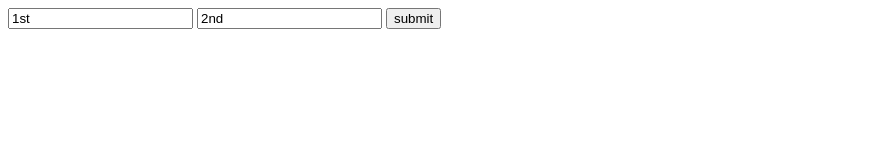
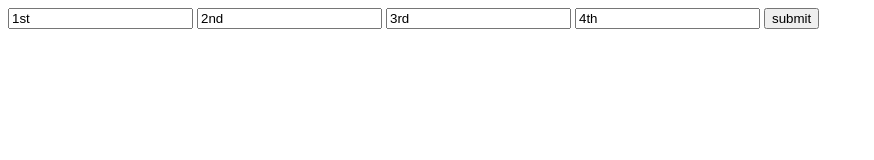
Before and after one commit to antoyatnam/trial_repository, a plain HTML site: page index.html in a window 1280 px wide. Shown: the whole page, without its empty margins (0-874 px from the left). Drawn offline with Linux system fonts and the light colour scheme.

Commit message:
trial commit two

```diff
--- a/index.html
+++ b/index.html
@@ -6,7 +6,8 @@
 
 		<input type="tel" placeholder="telephone" maxlength="10" required value="1st">
 		<input type="tel" placeholder="telephone" maxlength="10" required value="2nd">
-
+		<input type="tel" placeholder="telephone" maxlength="10" required value="3rd">
+		<input type="tel" placeholder="telephone" maxlength="10" required value="4th">
 		<button type="submit">submit</button>
 	</form>
 </div>
```
